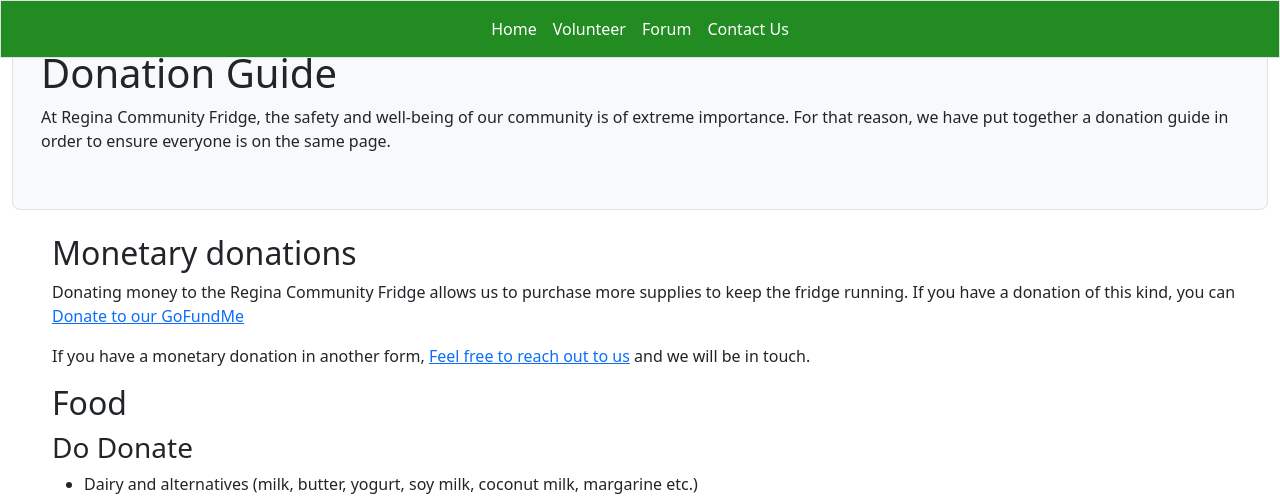
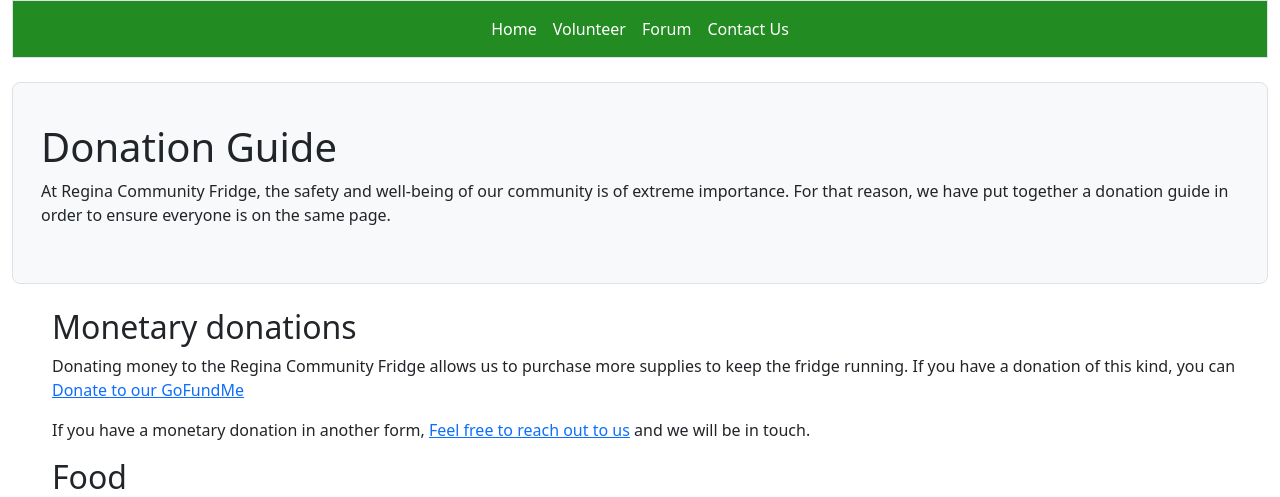
Before and after one commit to cyberkait/ReginaCommunityFridge, a Django app: page /donate/ in a window 1280 px wide. Shown: the top 497 px of the page. Run offline with Django 5.2, Linux system fonts and the light colour scheme; some libraries are stand-ins or nearby versions.

Commit message:
Got rid of having the navbar stick to the top

```diff
--- a/index/templates/base.html
+++ b/index/templates/base.html
@@ -14,7 +14,7 @@
     }</style>
 </head>
 <body class="container-fluid">
-    <nav class="navbar navbar-dark fixed-top bg-med-green mb-4 border">
+    <nav class="navbar navbar-dark bg-med-green mb-4 border">
         <div class="container-fluid justify-content-center">
           <ul class="navbar-nav list-group-horizontal">
             <li class="nav-item text-nowrap mx-2"> <a class="nav-link text-white" href="{% url 'index:home' %}">Home</a></li>
```
